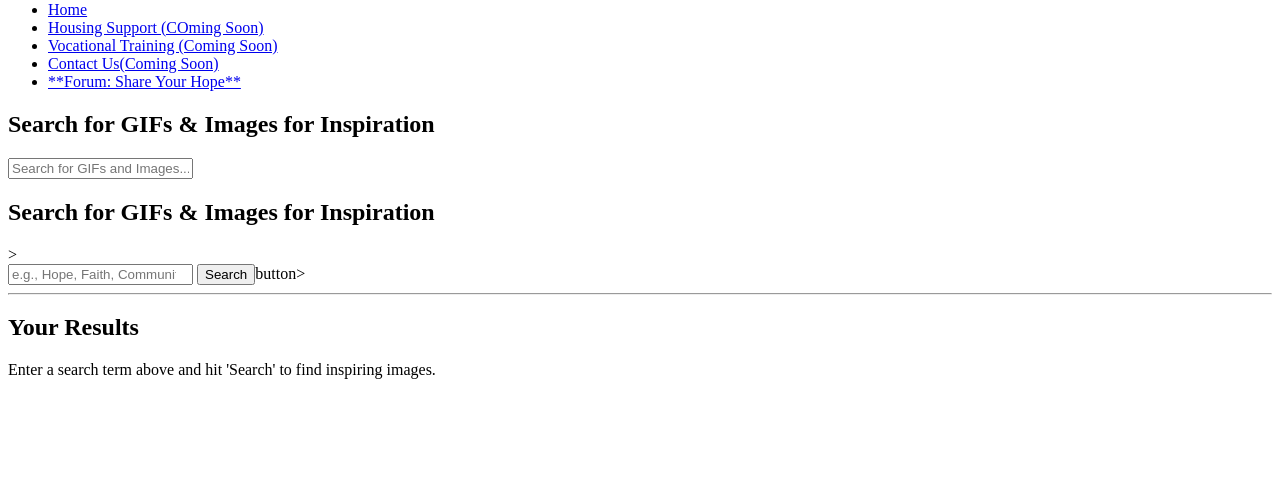
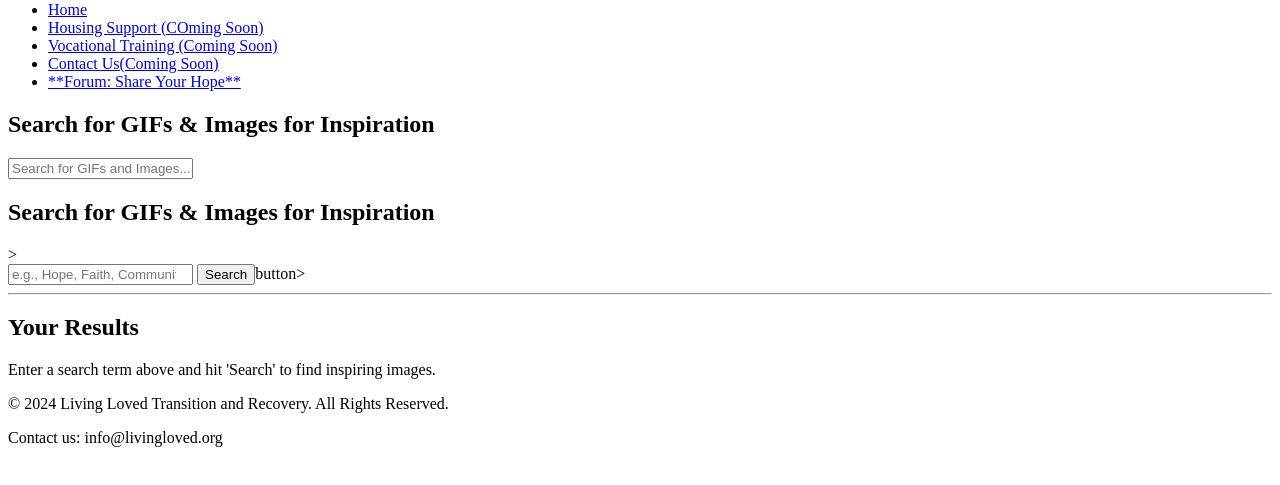
Before and after one commit to Magict67/LivingLoved-GIF-Aggregator, a plain HTML site: page index.html in a window 1280 px wide. Shown: the part 79-564 px from the top of the page. Drawn offline with Linux system fonts and the light colour scheme; a web font is replaced by a local one.

Commit message:
Foot w/ copy right

```diff
--- a/index.html
+++ b/index.html
@@ -47,3 +47,8 @@
 
      </div>
     </main>
+
+    <footer>
+            <p>&copy; 2024 Living Loved Transition and Recovery. All Rights Reserved.</p>
+            <p>Contact us: info@livingloved.org</p>
+    </footer>
```
